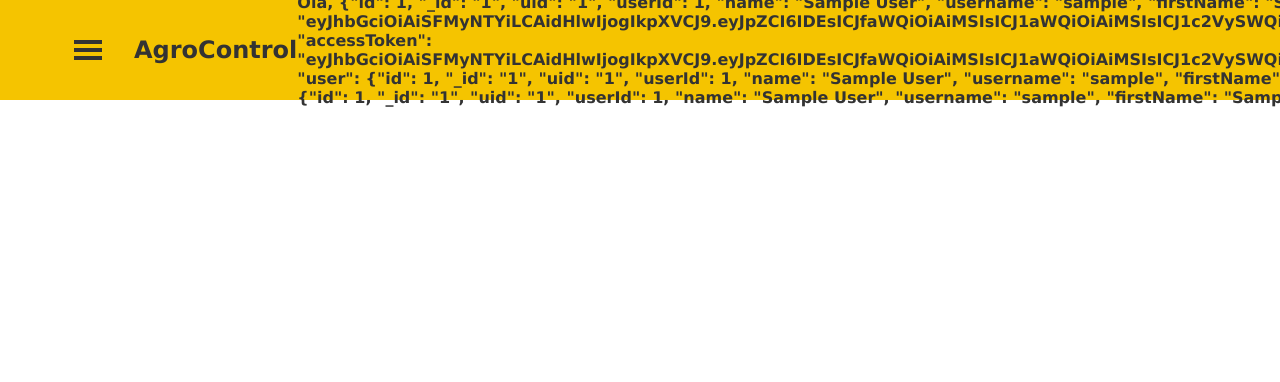
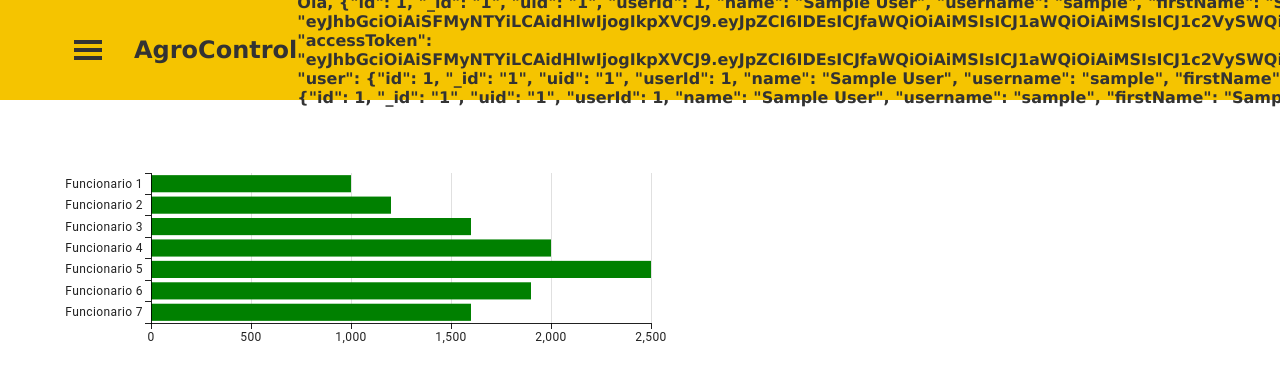
Before and after one commit to S204-Inatel-2024-2/AgroControl, a React (Create React App) app in the folder frontend/: page /dashboard in a window 1280 px wide. Shown: the top 382 px of the page. Built offline with nearby package versions, Linux system fonts and the light colour scheme; sample sign-in values are in the browser's storage.

Commit message:
feat: :sparkles: add grid

```diff
--- a/frontend/src/components/BarHorizontalChart/index.tsx
+++ b/frontend/src/components/BarHorizontalChart/index.tsx
@@ -54,7 +54,26 @@ export function BarHorizontalChart(): JSX.Element {
         <BarChart
           margin={{ left: 100, right: 100 }}
           dataset={dataset}
-          yAxis={[{ scaleType: "band", dataKey: "nome" }]}
+          yAxis={[
+            {
+              scaleType: "band",
+              dataKey: "nome",
+              colorMap: {
+                type: "ordinal",
+                values: [
+                  "Funcionario 1",
+                  "Funcionario 2",
+                  "Funcionario 3",
+                  "Funcionario 4",
+                  "Funcionario 5",
+                  "Funcionario 6",
+                  "Funcionario 7",
+                ],
+                colors: ["green"],
+                unknownColor: "blue",
+              },
+            },
+          ]}
           series={[
             {
               dataKey: "salario",
--- a/frontend/src/pages/Dashboard/index.tsx
+++ b/frontend/src/pages/Dashboard/index.tsx
@@ -1,12 +1,18 @@
 import React from "react";
 import * as Styled from "./styled";
 import { Header } from "../../components/Header";
+import { BarVerticalChart } from "../../components/BarChart";
+import { BarHorizontalChart } from "../../components/BarHorizontalChart";
 
 export function Dashboard(): JSX.Element {
   return (
     <>
       <Header />
-      <Styled.Container></Styled.Container>
+      <Styled.Container>
+        <Styled.ChartsContainer>
+          <BarHorizontalChart />
+        </Styled.ChartsContainer>
+      </Styled.Container>
     </>
   );
 }
--- a/frontend/src/pages/Dashboard/styled.ts
+++ b/frontend/src/pages/Dashboard/styled.ts
@@ -2,8 +2,15 @@ import styled from 'styled-components';
 
 export const Container = styled.div`
   padding-top: 120px;
-  width: 100%;
-  height: 100%;
+  width: 100vw;
+  height: 100vh;
   background-color: #ffffff;
 
 `;
+
+export const ChartsContainer = styled.div`
+    display: grid;
+    grid-template-columns: repeat(2, 1fr);
+    gap: 0.4rem;
+    padding: 0.2rem;
+`
```
